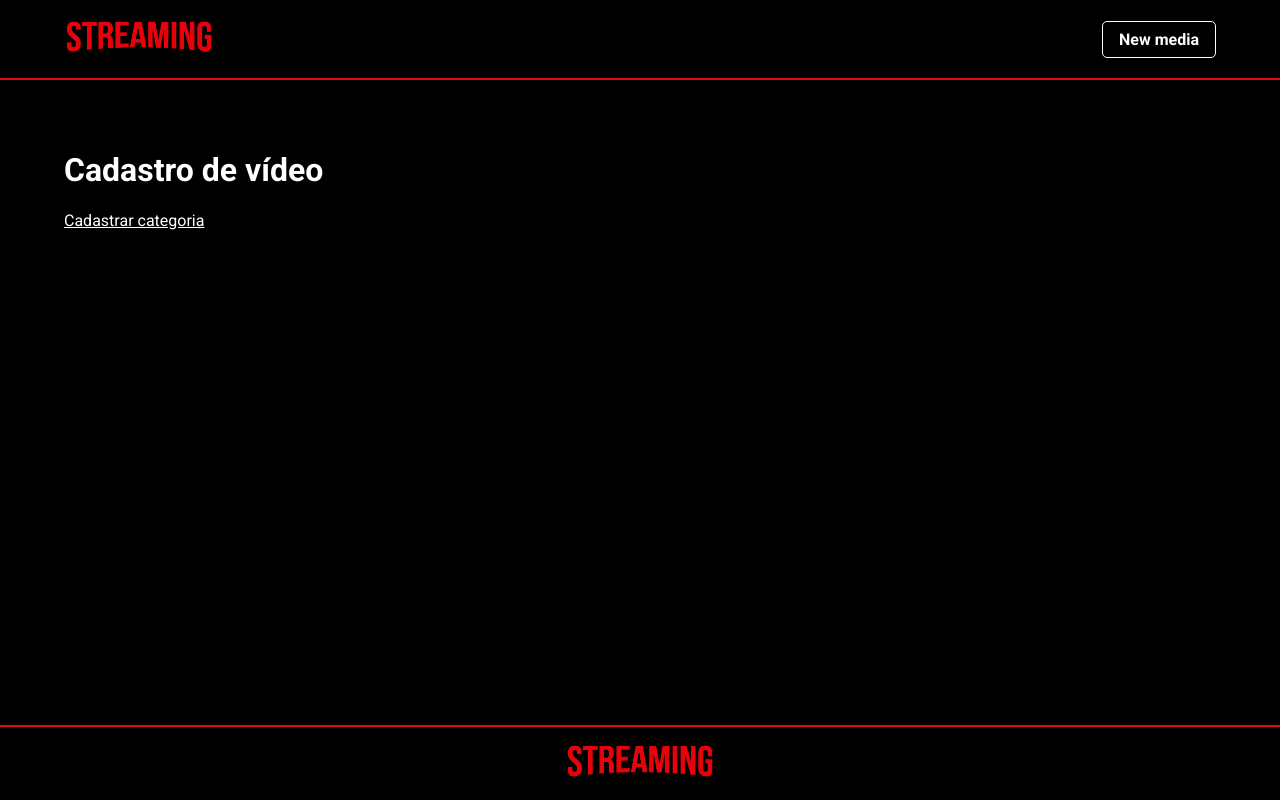
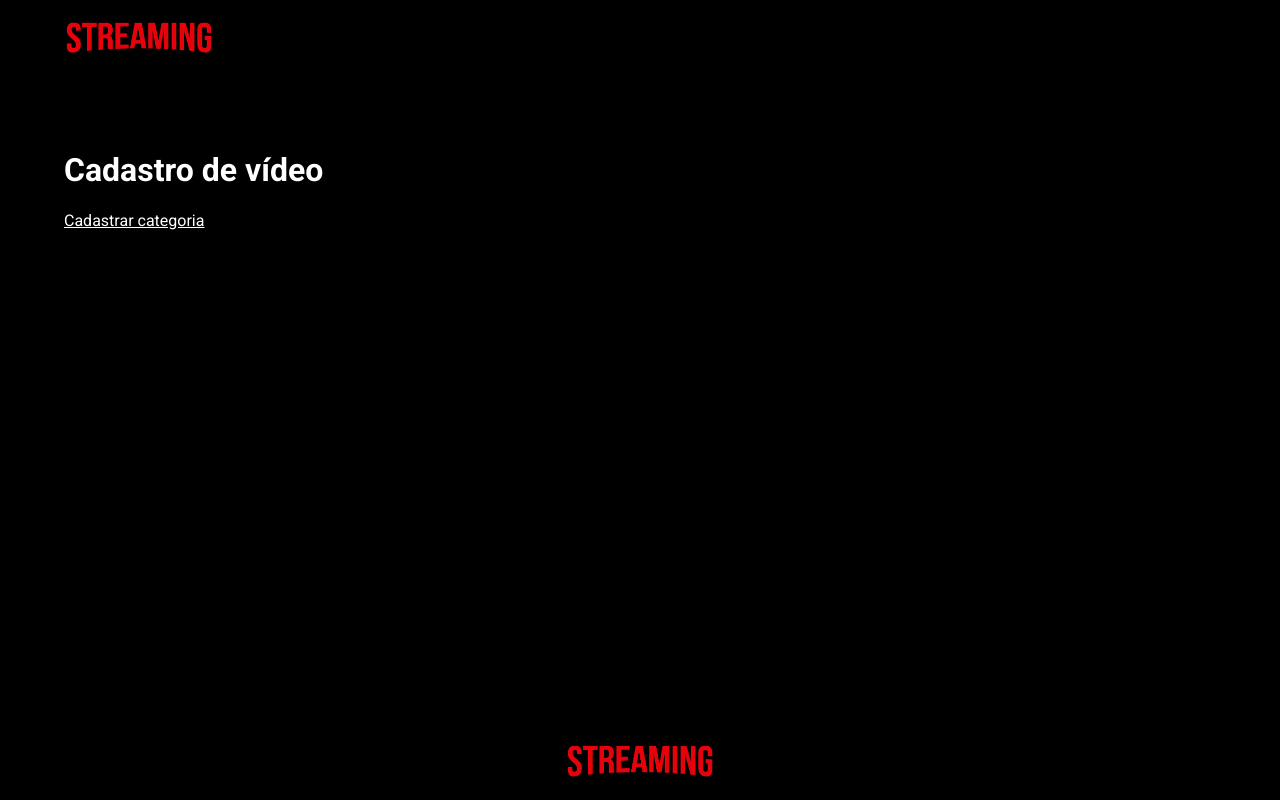
Before and after one commit to gabrielmaciel7/web-streaming, a React (Create React App) app: page /register/media in a window 1280 px wide. Built offline with nearby package versions, Linux system fonts and the light colour scheme.

Commit message:
edit style menu

```diff
--- a/src/components/Footer/index.js
+++ b/src/components/Footer/index.js
@@ -1,4 +1,5 @@
 import React from 'react';
+import { Link } from 'react-router-dom';
 
 import { FooterBase } from './styles';
 import Logo from "../../assets/img/logo.png";
@@ -6,9 +7,9 @@ import Logo from "../../assets/img/logo.png";
 function Footer() {
   return (
     <FooterBase>
-      <a href="/">
+      <Link to="/">
         <img className="Logo" src={Logo} alt="Streaming logo" />
-      </a>
+      </Link>
     </FooterBase>
   );
 }
--- a/src/components/Footer/styles.js
+++ b/src/components/Footer/styles.js
@@ -3,7 +3,7 @@ import styled from 'styled-components';
 
 export const FooterBase = styled.footer`
   background: var(--black);
-  border-top: 2px solid var(--primary);
+  /* border-top: 2px solid var(--primary); */
   padding: 16px;
   color: var(--white);
   text-align: center;
--- a/src/components/Menu/index.js
+++ b/src/components/Menu/index.js
@@ -12,9 +12,9 @@ const Menu = () => {
         <img className="Logo" src={Logo} alt="Streaming logo" />
       </Link>
 
-      <Button as={Link} className="ButtonLink" to="/register/media">
+      {/* <Button as={Link} className="ButtonLink" to="/register/media">
         New media
-      </Button>
+      </Button> */}
     </nav>
   );
 };
--- a/src/components/Menu/styles.css
+++ b/src/components/Menu/styles.css
@@ -22,7 +22,7 @@
   padding-left: 5%;
   padding-right: 5%;
   background: var(--black);
-  border-bottom: 2px solid var(--primary);
+  /* border-bottom: 2px solid var(--primary); */
 }
 
 body {
```
